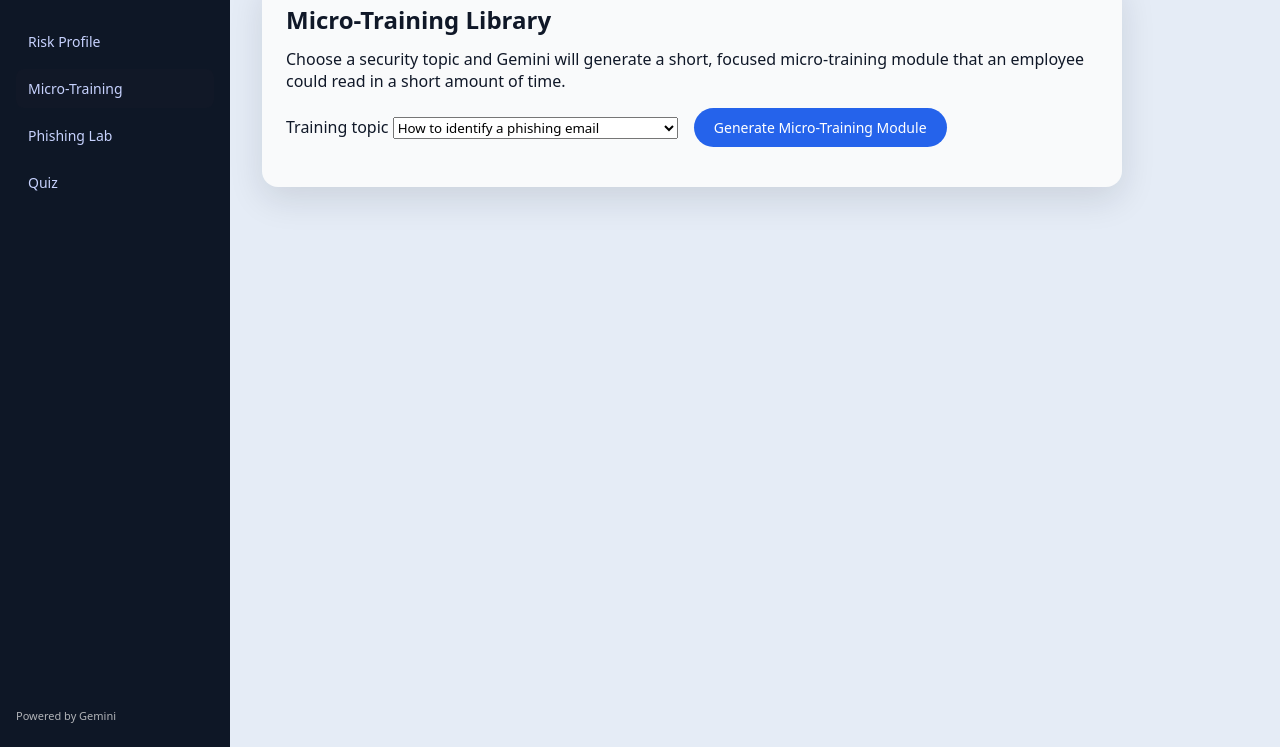
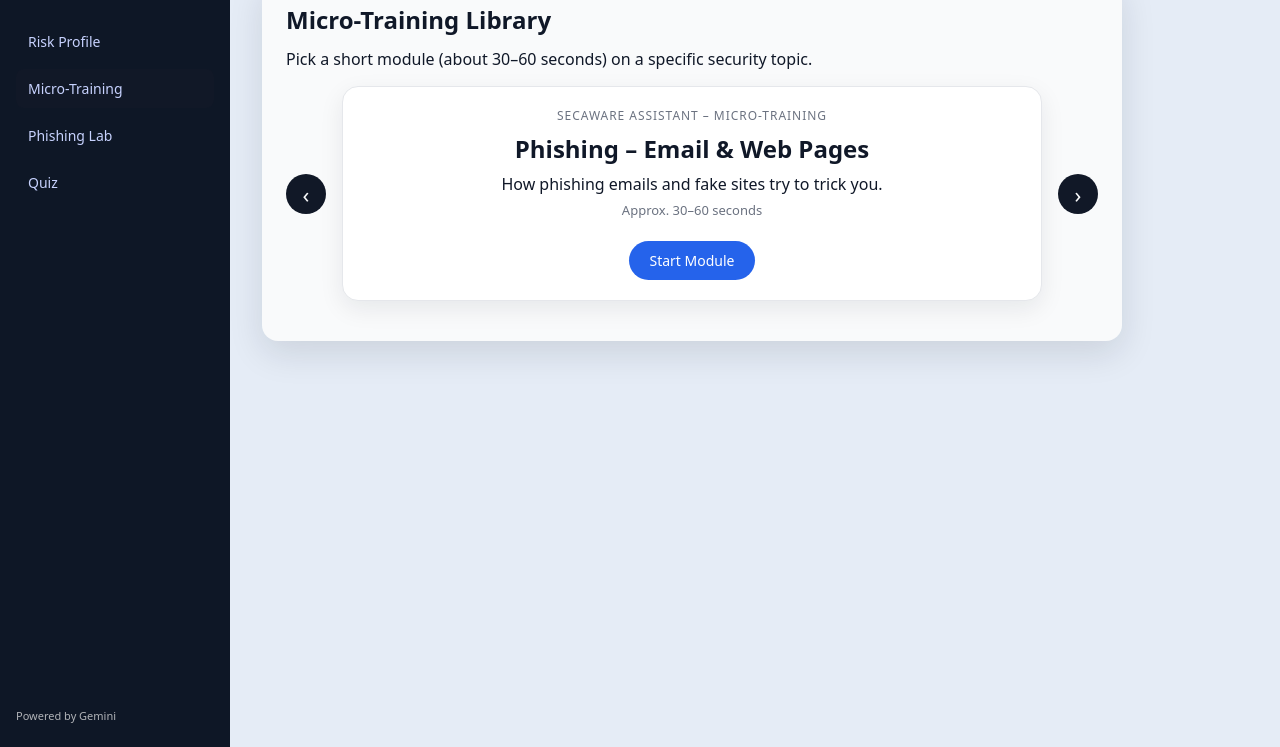
Before and after one commit to avchocho/CYB505Pract, a website built with Vite: page adaptiveQuiz/index.html in a window 1280 px wide. Both pictures are taken after a click on the button "Micro-Training". Shown: the part 53-800 px from the top of the page. Built offline with nearby package versions, Linux system fonts and the light colour scheme.

Commit message:
made modules in carousel format

```diff
--- a/adaptiveQuiz/index.html
+++ b/adaptiveQuiz/index.html
@@ -205,37 +205,38 @@
           <div class="card">
             <h1>Micro-Training Library</h1>
             <p>
-              Choose a security topic and Gemini will generate a short, focused
-              micro-training module that an employee could read in a short amount
-              of time.
+              Pick a short module (about 30–60 seconds) on a specific security topic.
             </p>
 
-            <label for="training-topic">Training topic</label>
-            <select id="training-topic">
-              <option value="phishing_basics">
-                How to identify a phishing email
-              </option>
-              <option value="strong_passwords">
-                Creating and managing strong passwords
-              </option>
-              <option value="ai_privacy">
-                Data privacy when using AI assistants
-              </option>
-              <option value="public_wifi">
-                Safe use of public Wi-Fi networks
-              </option>
-            </select>
+            <!-- Nimblr-style single card with arrows -->
+            <div class="module-carousel">
+              <button class="module-arrow" id="mt-prev" aria-label="Previous module">
+                ‹
+              </button>
 
-            <button id="micro-training-btn" class="primary-btn" style="margin-left: 12px;">
-              Generate Micro-Training Module
-            </button>
+              <div class="module-card-large">
+                <div class="mt-provider">SecAware Assistant – Micro-Training</div>
+                <h2 id="mt-topic-title">Phishing – Email & Web Pages</h2>
+                <p id="mt-topic-subtitle">
+                  How phishing emails and fake sites try to trick you.
+                </p>
+                <p class="mt-duration">Approx. 30–60 seconds</p>
 
+                <button id="mt-start" class="primary-btn">
+                  Start Module
+                </button>
+              </div>
+
+              <button class="module-arrow" id="mt-next" aria-label="Next module">
+                ›
+              </button>
+            </div>
+
+            <!-- AI-generated lesson appears here -->
             <div id="micro-training-output" class="mt-output"></div>
           </div>
         </section>
 
-      </main>
-    </div>
 
     <script src="/script.js"></script>
   </body>
--- a/adaptiveQuiz/script.js
+++ b/adaptiveQuiz/script.js
@@ -603,18 +603,70 @@ nextEmailBtn.addEventListener("click", () => {
 
 
 //POLICY → TRAINING & CONTENT
-const topicSelect = document.getElementById("training-topic");
-const microTrainingBtn = document.getElementById("micro-training-btn");
 const microTrainingOutput = document.getElementById("micro-training-output");
+const mtPrev = document.getElementById("mt-prev");
+const mtNext = document.getElementById("mt-next");
+const mtStart = document.getElementById("mt-start");
+const mtTopicTitle = document.getElementById("mt-topic-title");
+const mtTopicSubtitle = document.getElementById("mt-topic-subtitle");
 
-if (microTrainingBtn && topicSelect && microTrainingOutput) {
-  microTrainingBtn.addEventListener("click", async () => {
-    const topic = topicSelect.value.trim();
-    if (!topic) {
-      alert("Please choose a training topic first.");
-      return;
-    }
+// The topics we rotate through
+const mtTopics = [
+  {
+    key: "phishing_basics",
+    title: "Phishing – Email & Web Pages",
+    subtitle: "How phishing emails and fake sites try to trick you.",
+  },
+  {
+    key: "strong_passwords",
+    title: "Strong Passwords",
+    subtitle: "Creating and managing strong, unique passwords.",
+  },
+  {
+    key: "ai_privacy",
+    title: "AI & Data Privacy",
+    subtitle: "What not to paste into AI tools at work.",
+  },
+  {
+    key: "public_wifi",
+    title: "Public Wi-Fi Safety",
+    subtitle: "How to stay safe on open networks.",
+  },
+];
 
+let mtIndex = 0;
+
+function renderMicroTopic() {
+  const topic = mtTopics[mtIndex];
+  mtTopicTitle.textContent = topic.title;
+  mtTopicSubtitle.textContent = topic.subtitle;
+
+  // Clear previous lesson when you switch topics
+  if (microTrainingOutput) {
+    microTrainingOutput.innerHTML = "";
+  }
+}
+
+// initial render in case the section is opened directly
+if (mtTopicTitle && mtTopicSubtitle) {
+  renderMicroTopic();
+}
+
+if (mtPrev && mtNext) {
+  mtPrev.addEventListener("click", () => {
+    mtIndex = (mtIndex - 1 + mtTopics.length) % mtTopics.length;
+    renderMicroTopic();
+  });
+
+  mtNext.addEventListener("click", () => {
+    mtIndex = (mtIndex + 1) % mtTopics.length;
+    renderMicroTopic();
+  });
+}
+
+if (mtStart && microTrainingOutput) {
+  mtStart.addEventListener("click", async () => {
+    const topic = mtTopics[mtIndex].key;
     microTrainingOutput.innerHTML = "Generating micro-training module...";
 
     try {
--- a/adaptiveQuiz/style.css
+++ b/adaptiveQuiz/style.css
@@ -292,3 +292,62 @@ textarea {
   gap: 8px;
   margin-top: 12px;
 }
+
+/* MICRO-TRAINING CAROUSEL */
+
+.module-carousel {
+  display: flex;
+  align-items: center;
+  gap: 16px;
+  margin-top: 16px;
+}
+
+.module-card-large {
+  flex: 1;
+  background: #ffffff;
+  border-radius: 16px;
+  border: 1px solid #e5e7eb;
+  padding: 20px 24px;
+  box-shadow: 0 8px 24px rgba(15, 23, 42, 0.08);
+  text-align: center;
+}
+
+.mt-provider {
+  font-size: 12px;
+  text-transform: uppercase;
+  letter-spacing: 0.08em;
+  color: #6b7280;
+  margin-bottom: 8px;
+}
+
+.module-card-large h2 {
+  margin-bottom: 8px;
+}
+
+.module-card-large p {
+  margin-bottom: 6px;
+}
+
+.mt-duration {
+  font-size: 13px;
+  color: #6b7280;
+  margin-bottom: 12px;
+}
+
+.module-arrow {
+  width: 40px;
+  height: 40px;
+  border-radius: 999px;
+  border: none;
+  background: #111827;
+  color: #f9fafb;
+  display: flex;
+  align-items: center;
+  justify-content: center;
+  cursor: pointer;
+  font-size: 22px;
+}
+
+.module-arrow:hover {
+  background: #020617;
+}
```
